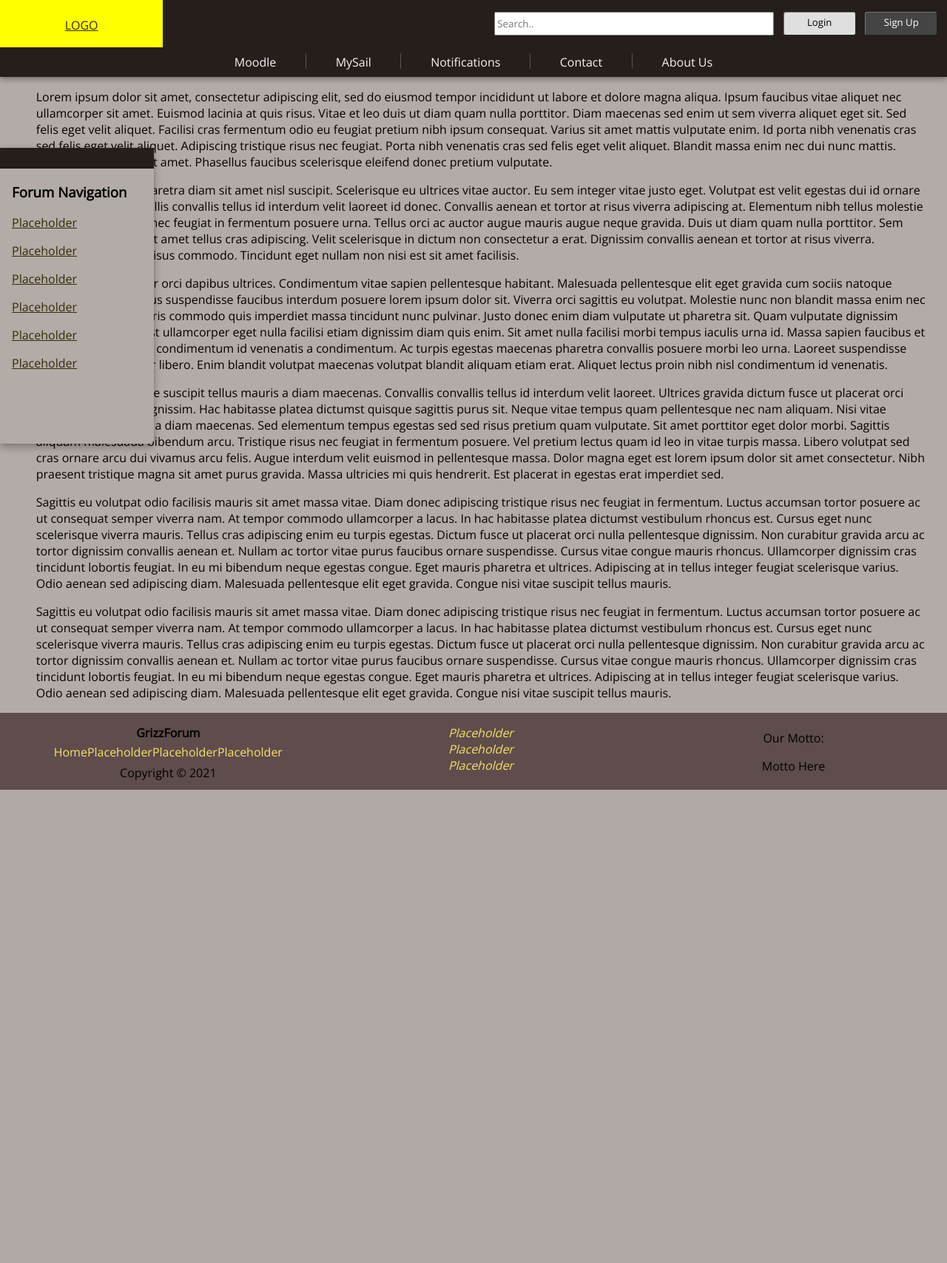
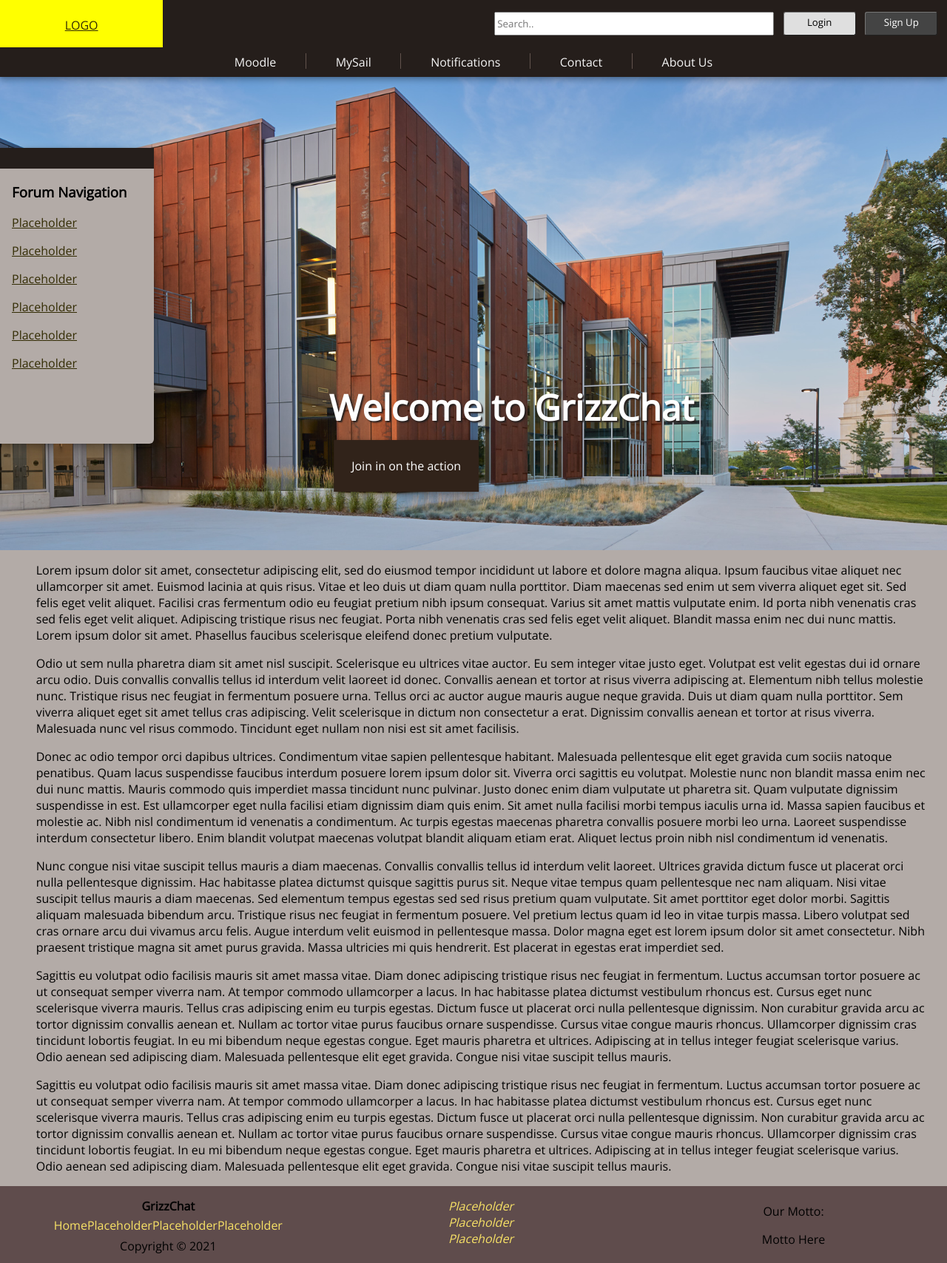
Before and after one commit to cjordanOU/CSI-4999, a PHP site: page / in a window 1280 px wide. Shown: the whole page at 74% size. Before the commit the page ends 1068 px from the top, so only its background shows below. Run offline with PHP 8.4, Linux system fonts and the light colour scheme.

Commit message:
Homepage changes + minor tweaks

```diff
--- a/Includes/metadata.php
+++ b/Includes/metadata.php
@@ -7,7 +7,7 @@
     echo '<!-- Linked Fonts -->';
     echo '<link href="https://fonts.googleapis.com/css?family=Permanent+Marker" rel="stylesheet">';
     echo '<link href="https://fonts.googleapis.com/css?family=Open+Sans" rel="stylesheet">';
-    //echo '<!-- Scripts -->';
-    //echo '<script src="Scripts/main_functions.js" type="text/javascript"></script>';
+    echo '<!-- Scripts -->';
+    echo '<script src="Scripts/main_functions.js" type="text/javascript"></script>';
     echo '<!-- Title -->';
     ?>
--- a/Includes/page_elements.php
+++ b/Includes/page_elements.php
@@ -12,7 +12,7 @@
     }
 
     function displayFooter() {
-        echo '<footer><div><h4 class="footer-logo">GrizzForum</h4><nav><a href="index.php" title="Return to the homepage">Home</a><a href="#" title="Placeholder Link">Placeholder</a>';
+        echo '<footer><div><h4 class="footer-logo">GrizzChat</h4><nav><a href="index.php" title="Return to the homepage">Home</a><a href="#" title="Placeholder Link">Placeholder</a>';
         echo '<a href="#" title="Placeholder Link">Placeholder</a><a href="#" title="Placeholder Link">Placeholder</a></nav><p class="footer-copyright">Copyright © 2021</p></div>';
         echo '<div><address><a href="#" title="Placeholder Link">Placeholder</a><a href="#" title="Placeholder Link">Placeholder</a><a href="#" title="Placeholder Link">Placeholder</a></address></div>';
         echo '<div><p>Our Motto:</p><p>Motto Here</p></div></footer>';
--- a/Scripts/main_functions.js
+++ b/Scripts/main_functions.js
@@ -1,19 +1,26 @@
 /* ------ ------ Declarations ------ ------ */
-var mediaQuery = window.matchMedia("screen and (max-width: 1199px)");
+var prefix = "Images/Slideshow/";
+var imageArray = new Array(4);
 
-function HeaderScroll() {
-    var headerExists = document.getElementById("header");
-    if (headerExists != null) {
-      // Changes the styling on the webpage header when the user scrolls the mouse down from the top of the page
-      if (document.body.scrollTop > 50 || document.documentElement.scrollTop > 50) {
-        // When the webpage is scrolled 50px or more
-        document.getElementById("header").style.cssText = "height: 4.5em; max-height: 4.5em; padding: 1vh 3%; box-shadow: 0 0 4px rgba(0,0,0,.14), 0 4px 8px rgba(0,0,0,.28);";
-      } else {
-        // When the webpage is not scrolled
-        document.getElementById("header").style.cssText = "height: 6.5em; max-height: 6.5em;";
-      }
-    }
-    else {
-        print("HEADER ERROR");
-    }
-  }
+for (i=0; i<imageArray.length; i++){
+  imageArray[i] = prefix + (i+1) + ".jpg";
+}
+var imageCounter = 0;
+
+function rotate() {
+  var imageObject = document.getElementById('slideshowImage');
+  //var imageContainer = imageObject.parentNode;
+  //removes and adds animation class so it fires everytime the image changes
+  imageObject.classList.remove('fade');
+  setTimeout(function(){
+      imageObject.classList.add('fade');
+      imageObject.style.backgroundImage = "url('"+imageArray[imageCounter]+"')";
+      ++imageCounter;
+      if (imageCounter >= 4) imageCounter = 0;
+  }, 50);
+}
+
+function startSlideshow() {
+  document.getElementById('slideshowImage').style.backgroundImage=imageArray[1];
+  setInterval('rotate()', 4500);
+}
--- a/Styles/style.css
+++ b/Styles/style.css
@@ -257,3 +257,112 @@ footer div nav a:hover, footer div address a:hover {
     display: block;
     margin-bottom: 1em;
 }
+
+.parallaxBG-large {
+    /* Makes a parallax image background (Large) */
+    width: 100%;
+    height: 100%;
+    background-attachment: fixed;
+    background-position: center;
+    background-repeat: no-repeat;
+    background-size: cover;
+    /* Specify the background image in HTML using the style attribute */
+}
+
+.parallaxText1 {
+    /* Positions the parallaxText to be on top of the parallaxBG div */
+    position: absolute;
+    top: 35em;
+    left: 40em;
+    transform: translate(-45%, -65%);
+    z-index: 2;
+    width: 80%;
+    padding: 20px;
+    text-align: center;
+}
+
+.parallaxText1 h2, .parallaxText2 h2 {
+    /* Header2 Text for parallaxText */
+    color: white;
+    font-size: 3em;
+    text-shadow: 2px 2px 2px #26201F;
+    margin-bottom: .25em;
+}
+
+.parallaxText1 a {
+    /* The parallaxText button */
+    position: absolute;
+    transform: translateX(-15em);
+    box-shadow: 0 0 5px rgba(0,0,0,.14), 0 5px 12px rgba(0,0,0,.28);
+    background: #31231A;
+    padding: 24px;
+    color: white;
+    text-decoration: none;
+    -webkit-transition: 0.2s;
+    transition: 0.2s;
+}
+
+.parallaxText1 a:hover {
+    /* Changes color of the parallaxText button when hovered over */
+    background: #704e39;
+    -webkit-transition: 0.2s;
+    transition: 0.2s;
+}
+
+
+/* ------ ------ Slideshow Fade effect ------ ------ */
+.fade {
+    /* Slideshow fade */
+    -webkit-animation: fade ease 2s;
+    -moz-animation: fade ease 2s;
+    -o-animation: fade ease 2s;
+    -ms-animation: fade ease 2s;
+    animation: fade ease 2s;
+}
+@keyframes fade {
+    /* Keyframes for slideshow fade */
+    0% {opacity:0;}
+    100% {opacity:1;}
+}
+
+@-moz-keyframes fade {
+    /* Keyframes for slideshow fade */
+    0% {opacity:0;}
+    100% {opacity:1;}
+}
+
+@-webkit-keyframes fade {
+    /* Keyframes for slideshow fade */
+    0% {opacity:0;}
+    100% {opacity:1;}
+}
+
+@-o-keyframes fade {
+    /* Keyframes for slideshow fade */
+    0% {opacity:0;}
+    100% {opacity:1;}
+}
+
+@-ms-keyframes fade {
+    /* Keyframes for slideshow fade */
+    0% {opacity:0;}
+    100% {opacity:1;}
+}
+
+
+/* ------ ------ Image Links ------ ------ */
+
+
+/* ------ ------ ID Styles ------ ------ */
+#slideshowContainer {
+    background: linear-gradient(0deg, rgba(27,16,0,1) 0%, rgba(255,255,255,1) 100%);
+    z-index: 50;
+    width: 100%;
+    max-width: 100%;
+    height: 40em;
+    max-height: 40em;
+}
+
+#slideshowImage {
+    background-image: url('../Images/Slideshow/4.jpg');
+}
--- a/index.php
+++ b/index.php
@@ -9,7 +9,7 @@
         <!-- Styles -->
         <link href="Styles/style.css" rel="stylesheet">
     </head>
-    <body>
+    <body onload="startSlideshow()">
         <section id="background-gradient"></section>
 
         <?php
@@ -23,6 +23,15 @@
         <section id="page-content">
 
             <section id="page-container">
+
+                <section id="slideshowContainer">
+                    <div id="slideshowImage" class="parallaxBG-large"></div>
+                    <div class="parallaxText1">
+                        <h2>Welcome to GrizzChat</h2>
+                        <a href="signup.php" title="Click here to sign up for GrizzChat">Join in on the action</a>
+                    </div>
+                </section>
+
                 <main>
                     <p>Lorem ipsum dolor sit amet, consectetur adipiscing elit, sed do eiusmod tempor incididunt ut labore et dolore magna aliqua. Ipsum faucibus vitae aliquet nec ullamcorper sit amet. Euismod lacinia at quis risus. Vitae et leo duis ut diam quam nulla porttitor. Diam maecenas sed enim ut sem viverra aliquet eget sit. Sed felis eget velit aliquet. Facilisi cras fermentum odio eu feugiat pretium nibh ipsum consequat. Varius sit amet mattis vulputate enim. Id porta nibh venenatis cras sed felis eget velit aliquet. Adipiscing tristique risus nec feugiat. Porta nibh venenatis cras sed felis eget velit aliquet. Blandit massa enim nec dui nunc mattis. Lorem ipsum dolor sit amet. Phasellus faucibus scelerisque eleifend donec pretium vulputate.</p>
                     <p>Odio ut sem nulla pharetra diam sit amet nisl suscipit. Scelerisque eu ultrices vitae auctor. Eu sem integer vitae justo eget. Volutpat est velit egestas dui id ornare arcu odio. Duis convallis convallis tellus id interdum velit laoreet id donec. Convallis aenean et tortor at risus viverra adipiscing at. Elementum nibh tellus molestie nunc. Tristique risus nec feugiat in fermentum posuere urna. Tellus orci ac auctor augue mauris augue neque gravida. Duis ut diam quam nulla porttitor. Sem viverra aliquet eget sit amet tellus cras adipiscing. Velit scelerisque in dictum non consectetur a erat. Dignissim convallis aenean et tortor at risus viverra. Malesuada nunc vel risus commodo. Tincidunt eget nullam non nisi est sit amet facilisis.</p>
```
Also changed, not shown: Images/Slideshow/1.jpg (added), Images/Slideshow/2.jpg (added), Images/Slideshow/3.jpg (added), Images/Slideshow/4.jpg (added), Images/default_profile.png (added).
